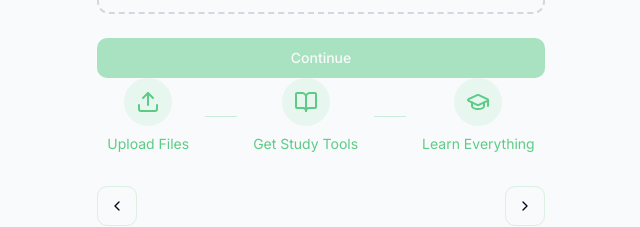
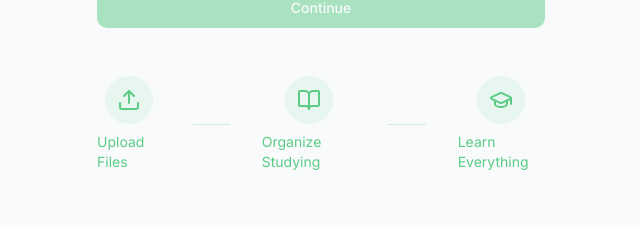
Before and after one commit to VascoSingh/chatedu-helper, a React (Vite) app: page / in a window 1280 px wide. Both pictures are taken after typing "name@example.com", "Sample123" into the empty fields and a click on the button "Continue". Shown: the part 406-633 px from the top of the page, without its empty margins (319-959 px from the left). Built offline with nearby package versions, Linux system fonts and the light colour scheme.

Commit message:
Update styling and text
Updated colors and spacing in the UI, specifically addressing the "Upload Files" section and adjusting the text to "Organize Studying".

```diff
--- a/src/index.css
+++ b/src/index.css
@@ -1,4 +1,3 @@
-
 @import url('https://fonts.googleapis.com/css2?family=Inter:wght@400;500;600;700&display=swap');
 
 @tailwind base;
--- a/src/pages/Index.tsx
+++ b/src/pages/Index.tsx
@@ -25,21 +25,21 @@ const Index = () => {
   };
 
   const ProcessSteps = () => (
-    <div className="flex items-center justify-center gap-4 mb-8 text-primary">
+    <div className="flex items-center justify-center gap-8 mt-12 mb-16 text-primary max-w-lg mx-auto">
       <div className="flex flex-col items-center">
         <div className="p-3 bg-primary/10 rounded-full">
           <Upload className="w-6 h-6" />
         </div>
         <p className="text-sm mt-2">Upload Files</p>
       </div>
-      <div className="w-8 h-px bg-primary/30" />
+      <div className="w-12 h-px bg-primary/30" />
       <div className="flex flex-col items-center">
         <div className="p-3 bg-primary/10 rounded-full">
           <BookOpen className="w-6 h-6" />
         </div>
-        <p className="text-sm mt-2">Get Study Tools</p>
+        <p className="text-sm mt-2">Organize Studying</p>
       </div>
-      <div className="w-8 h-px bg-primary/30" />
+      <div className="w-12 h-px bg-primary/30" />
       <div className="flex flex-col items-center">
         <div className="p-3 bg-primary/10 rounded-full">
           <GraduationCap className="w-6 h-6" />
```
